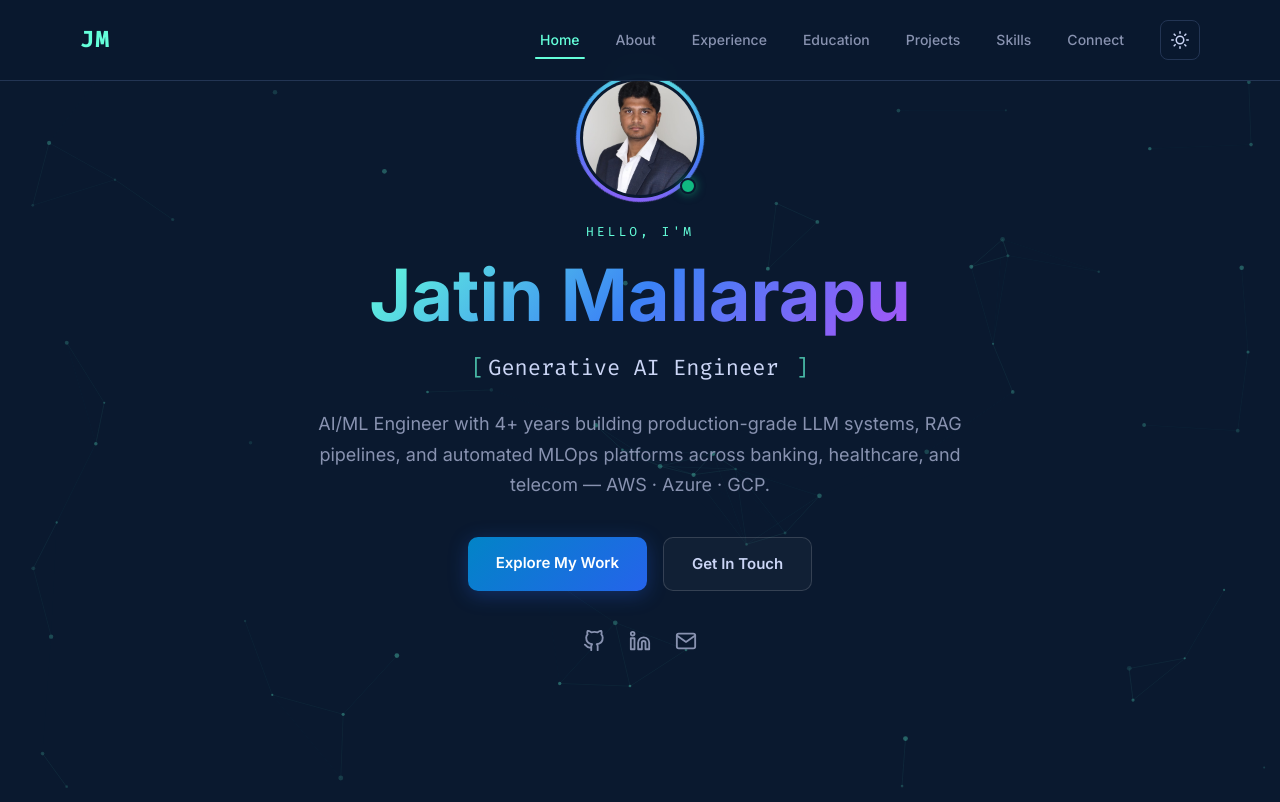
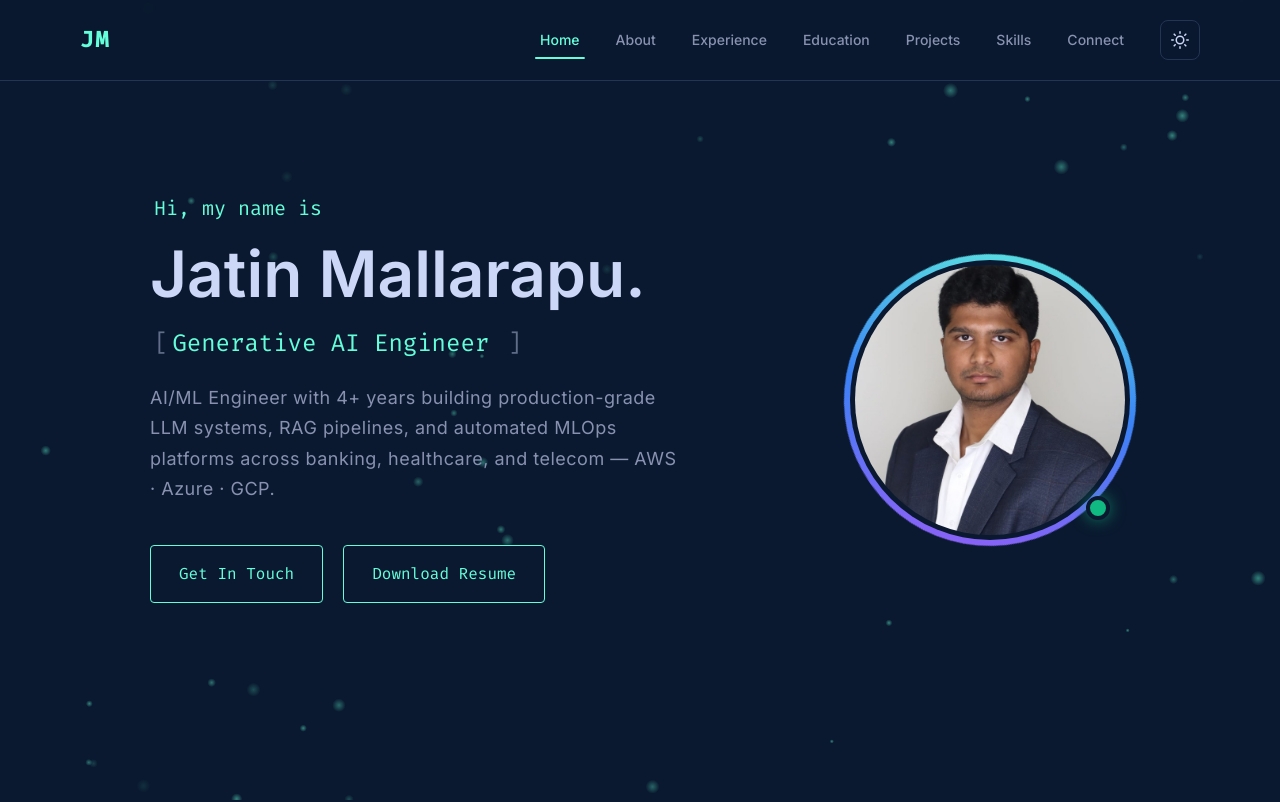
Before and after one commit to jatinmallarapu/portfolio, a React (Vite) app: page / in a window 1280 px wide. Shown: the top 802 px of the page. Built offline with nearby package versions, Linux system fonts and the light colour scheme.

Commit message:
Update layout to 2-column with circular avatar on the right, new particle background, typing roles, and updated description

```diff
--- a/src/components/Hero.scss
+++ b/src/components/Hero.scss
@@ -1,31 +1,98 @@
 .hero-section {
   display: flex;
+  flex-direction: column;
   justify-content: center;
-  align-items: center;
-  min-height: 90vh;
-  padding: 60px 0 40px;
+  align-items: flex-start;
+  min-height: 100vh;
+  padding: 0;
   position: relative;
   z-index: 1;
 
-  .hero-content.centered {
+  .hero-content {
+    display: grid;
+    grid-template-columns: 1.3fr 1fr;
+    align-items: center;
+    gap: 40px;
+    width: 100%;
+  }
+
+  .hero-text {
+    .greeting {
+      color: var(--accent);
+      font-family: var(--font-mono);
+      font-size: clamp(16px, 5vw, 20px);
+      font-weight: 400;
+      margin: 0 0 20px 4px;
+    }
+
+    .name {
+      margin: 0;
+      font-size: clamp(36px, 6vw, 64px);
+      font-weight: 600;
+      color: var(--text-primary);
+    }
+
+    .role-box {
+      font-family: var(--font-mono);
+      font-size: clamp(18px, 3.5vw, 24px);
+      color: var(--accent);
+      margin: 15px 0 20px 4px;
+      display: flex;
+      align-items: center;
+
+      .role-bracket {
+        color: var(--text-secondary);
+        opacity: 0.7;
+      }
+
+      .role-text {
+        color: var(--accent);
+        margin: 0 4px;
+      }
+
+      .role-cursor {
+        color: var(--accent);
+        animation: blink 1s step-end infinite;
+        font-weight: bold;
+      }
+    }
+
+    .description {
+      margin: 20px 0 0;
+      max-width: 600px;
+      color: var(--text-secondary);
+      font-size: clamp(16px, 2.5vw, 18px);
+      font-weight: 400;
+      line-height: 1.7;
+      letter-spacing: 0.5px;
+    }
+
+    .hero-buttons {
+      display: flex;
+      gap: 20px;
+      margin-top: 40px;
+      flex-wrap: wrap;
+
+      .hero-btn {
+        font-size: 16px;
+      }
+    }
+  }
+
+  .hero-visual {
+    position: relative;
     display: flex;
-    flex-direction: column;
+    justify-content: flex-end;
     align-items: center;
-    text-align: center;
-    max-width: 800px;
-    margin: 0 auto;
-    width: 100%;
 
-    /* Avatar with Gradient Spinning Ring */
     .hero-avatar-wrapper {
       position: relative;
-      width: 120px;
-      height: 120px;
-      margin-bottom: 24px;
+      width: 280px;
+      height: 280px;
 
       .gradient-ring {
         position: absolute;
-        inset: -4px;
+        inset: -6px;
         border-radius: 50%;
         background: linear-gradient(135deg, #64ffda, #3b82f6, #a855f7);
         animation: spinRing 6s linear infinite;
@@ -39,7 +106,7 @@
         border-radius: 50%;
         overflow: hidden;
         background-color: var(--bg-primary);
-        padding: 3px;
+        padding: 5px;
         z-index: 1;
 
         .avatar-img {
@@ -52,142 +119,53 @@
 
       .status-badge {
         position: absolute;
-        bottom: 4px;
-        right: 4px;
-        width: 16px;
-        height: 16px;
+        bottom: 20px;
+        right: 20px;
+        width: 24px;
+        height: 24px;
         border-radius: 50%;
         background-color: #10b981;
-        border: 2px solid var(--bg-primary);
-        box-shadow: 0 0 10px rgba(16, 185, 129, 0.6);
+        border: 4px solid var(--bg-primary);
+        box-shadow: 0 0 15px rgba(16, 185, 129, 0.6);
         z-index: 2;
       }
     }
+  }
 
-    /* Greeting Text */
-    .greeting-text {
-      font-family: var(--font-mono);
-      font-size: 13px;
-      text-transform: uppercase;
-      letter-spacing: 3px;
-      color: var(--accent);
-      margin-bottom: 12px;
+  @media (max-width: 992px) {
+    .hero-content {
+      grid-template-columns: 1.1fr 1fr;
+      gap: 30px;
+    }
+    .hero-visual {
+      .hero-avatar-wrapper {
+        width: 220px;
+        height: 220px;
+      }
+    }
+  }
+
+  @media (max-width: 768px) {
+    .hero-content {
+      grid-template-columns: 1fr;
+      gap: 50px;
     }
 
-    /* Hero Name */
-    .hero-name {
-      font-size: clamp(40px, 7vw, 72px);
-      font-weight: 700;
-      line-height: 1.1;
-      margin-bottom: 16px;
-    }
-
-    /* Typing Role Box */
-    .role-box {
-      font-family: var(--font-mono);
-      font-size: clamp(16px, 3.5vw, 22px);
-      color: var(--text-primary);
-      margin-bottom: 24px;
-      display: flex;
-      align-items: center;
+    .hero-visual {
+      order: -1;
       justify-content: center;
 
-      .role-bracket {
-        color: var(--accent);
-        opacity: 0.7;
-      }
-
-      .role-text {
-        color: var(--text-primary);
-        margin: 0 4px;
-      }
-
-      .role-cursor {
-        color: var(--accent);
-        animation: blink 1s step-end infinite;
-        font-weight: bold;
-      }
-    }
-
-    /* Summary Description */
-    .hero-summary {
-      color: var(--text-secondary);
-      font-size: clamp(15px, 2.5vw, 18px);
-      line-height: 1.7;
-      max-width: 680px;
-      margin-bottom: 36px;
-    }
-
-    /* Action Buttons */
-    .hero-actions {
-      display: flex;
-      gap: 16px;
-      flex-wrap: wrap;
-      justify-content: center;
-      margin-bottom: 36px;
-
-      .btn-primary {
-        padding: 14px 28px;
-        background: linear-gradient(135deg, #0284c7 0%, #2563eb 100%);
-        color: #ffffff;
-        font-weight: 600;
-        font-size: 15px;
-        border-radius: 10px;
-        transition: all 0.3s ease;
-        box-shadow: 0 4px 20px rgba(37, 99, 235, 0.3);
-
-        &:hover {
-          transform: translateY(-2px);
-          box-shadow: 0 6px 25px rgba(37, 99, 235, 0.5);
-        }
-      }
-
-      .btn-secondary {
-        padding: 14px 28px;
-        border: 1px solid rgba(255, 255, 255, 0.15);
-        color: var(--text-primary);
-        font-weight: 600;
-        font-size: 15px;
-        border-radius: 10px;
-        transition: all 0.3s ease;
-        background-color: rgba(255, 255, 255, 0.03);
-
-        &:hover {
-          border-color: var(--accent);
-          color: var(--accent);
-          transform: translateY(-2px);
-          background-color: var(--accent-tint);
-        }
-      }
-    }
-
-    /* Social Icons Row */
-    .hero-socials {
-      display: flex;
-      gap: 24px;
-      align-items: center;
-
-      a {
-        color: var(--text-secondary);
-        font-size: 22px;
-        transition: all 0.2s ease;
-
-        &:hover {
-          color: var(--accent);
-          transform: translateY(-3px) scale(1.1);
-        }
+      .hero-avatar-wrapper {
+        width: 200px;
+        height: 200px;
       }
     }
   }
 }
 
 @keyframes spinRing {
-  0% {
-    transform: rotate(0deg);
-  }
-  100% {
-    transform: rotate(360deg);
-  }
+  0% { transform: rotate(0deg); }
+  100% { transform: rotate(360deg); }
 }
 
 @keyframes blink {
--- a/src/components/Hero.tsx
+++ b/src/components/Hero.tsx
@@ -1,6 +1,5 @@
 import React, { useState, useEffect } from 'react';
 import { motion } from 'framer-motion';
-import { FiGithub, FiLinkedin, FiMail } from 'react-icons/fi';
 import { resumeData } from '../data/resume';
 import heroProfile from '../assets/hero_profile.jpg';
 import './Hero.scss';
@@ -41,47 +40,30 @@ const Hero: React.FC = () => {
 
   return (
     <section id="home" className="hero-section">
-      <div className="hero-content centered">
-        {/* Profile Image with Animated Gradient Ring */}
+      <div className="hero-content">
+        {/* Left Side: Info */}
+        <div className="hero-text">
           <motion.div
-          className="hero-avatar-wrapper"
-          initial={{ opacity: 0, scale: 0.8 }}
-          animate={{ opacity: 1, scale: 1 }}
-          transition={{ duration: 0.6 }}
+            initial={{ opacity: 0, y: 20 }}
+            animate={{ opacity: 1, y: 0 }}
+            transition={{ duration: 0.5, delay: 0.1 }}
           >
-          <div className="gradient-ring"></div>
-          <div className="avatar-inner">
-            <img src={heroProfile} alt={resumeData.name} className="avatar-img" />
-          </div>
-          <div className="status-badge" title="Open to Opportunities"></div>
+            <h1 className="greeting">Hi, my name is</h1>
           </motion.div>
-
-        {/* Greeting */}
-        <motion.p
-          className="greeting-text"
-          initial={{ opacity: 0, y: 15 }}
+          <motion.div
+            initial={{ opacity: 0, y: 20 }}
             animate={{ opacity: 1, y: 0 }}
             transition={{ duration: 0.5, delay: 0.2 }}
           >
-          Hello, I'm
-        </motion.p>
-
-        {/* Name */}
-        <motion.h1
-          className="hero-name"
-          initial={{ opacity: 0, y: 20 }}
-          animate={{ opacity: 1, y: 0 }}
-          transition={{ duration: 0.5, delay: 0.3 }}
-        >
-          <span className="gradient-text">{resumeData.name}</span>
-        </motion.h1>
+            <h2 className="name">{resumeData.name}.</h2>
+          </motion.div>
 
           {/* Typing Role Box */}
           <motion.div
             className="role-box"
-          initial={{ opacity: 0, y: 15 }}
+            initial={{ opacity: 0, y: 20 }}
             animate={{ opacity: 1, y: 0 }}
-          transition={{ duration: 0.5, delay: 0.4 }}
+            transition={{ duration: 0.5, delay: 0.3 }}
           >
             <span className="role-bracket">[ </span>
             <span className="role-text">{currentText}</span>
@@ -89,47 +71,45 @@ const Hero: React.FC = () => {
             <span className="role-bracket"> ]</span>
           </motion.div>
 
-        {/* Description Summary */}
-        <motion.p
-          className="hero-summary"
-          initial={{ opacity: 0, y: 15 }}
+          <motion.div
+            initial={{ opacity: 0, y: 20 }}
+            animate={{ opacity: 1, y: 0 }}
+            transition={{ duration: 0.5, delay: 0.4 }}
+          >
+            <p className="description">
+              AI/ML Engineer with 4+ years building production-grade LLM systems, RAG pipelines, and automated MLOps platforms across banking, healthcare, and telecom — AWS · Azure · GCP.
+            </p>
+          </motion.div>
+
+          <motion.div
+            initial={{ opacity: 0, y: 20 }}
             animate={{ opacity: 1, y: 0 }}
             transition={{ duration: 0.5, delay: 0.5 }}
+            className="hero-buttons"
           >
-          AI/ML Engineer with 4+ years building production-grade LLM systems, RAG pipelines, and automated MLOps platforms across banking, healthcare, and telecom — AWS · Azure · GCP.
-        </motion.p>
-
-        {/* Action Buttons */}
-        <motion.div
-          className="hero-actions"
-          initial={{ opacity: 0, y: 15 }}
-          animate={{ opacity: 1, y: 0 }}
-          transition={{ duration: 0.5, delay: 0.6 }}
-        >
-          <a href="#projects" className="btn-primary">
-            Explore My Work
-          </a>
-          <a href="#connect" className="btn-secondary">
+            <a href="#connect" className="btn hero-btn">
               Get In Touch
             </a>
+            <a href={`${import.meta.env.BASE_URL}JatinMallarapu_Resume.pdf`} target="_blank" rel="noreferrer" className="btn hero-btn">
+              Download Resume
+            </a>
           </motion.div>
+        </div>
 
-        {/* Social Icons */}
+        {/* Right Side: Photo with Spinning Ring and Status Badge */}
         <motion.div
-          className="hero-socials"
-          initial={{ opacity: 0 }}
-          animate={{ opacity: 1 }}
-          transition={{ duration: 0.5, delay: 0.7 }}
+          className="hero-visual"
+          initial={{ opacity: 0, scale: 0.8 }}
+          animate={{ opacity: 1, scale: 1 }}
+          transition={{ duration: 0.8, delay: 0.4 }}
         >
-          <a href={resumeData.github} target="_blank" rel="noreferrer" aria-label="GitHub">
-            <FiGithub />
-          </a>
-          <a href={resumeData.linkedin} target="_blank" rel="noreferrer" aria-label="LinkedIn">
-            <FiLinkedin />
-          </a>
-          <a href={`mailto:${resumeData.email}`} aria-label="Email">
-            <FiMail />
-          </a>
+          <div className="hero-avatar-wrapper">
+            <div className="gradient-ring"></div>
+            <div className="avatar-inner">
+              <img src={heroProfile} alt={resumeData.name} className="avatar-img" />
+            </div>
+            <div className="status-badge" title="Open to Opportunities"></div>
+          </div>
         </motion.div>
       </div>
     </section>
--- a/src/components/ParticleBackground.tsx
+++ b/src/components/ParticleBackground.tsx
@@ -1,13 +1,14 @@
 import React, { useEffect, useRef } from 'react';
 import './ParticleBackground.scss';
 
-interface Particle {
+interface Star {
   x: number;
   y: number;
-  vx: number;
-  vy: number;
-  radius: number;
-  alpha: number;
+  size: number;
+  speedX: number;
+  speedY: number;
+  opacity: number;
+  direction: number;
 }
 
 const ParticleBackground: React.FC = () => {
@@ -32,57 +33,56 @@ const ParticleBackground: React.FC = () => {
 
     window.addEventListener('resize', handleResize);
 
-    // Create particles
-    const particleCount = Math.min(Math.floor((width * height) / 15000), 65);
-    const particles: Particle[] = [];
+    // Create soft drifting stars/orbs
+    const starCount = Math.min(Math.floor((width * height) / 18000), 50);
+    const stars: Star[] = [];
 
-    for (let i = 0; i < particleCount; i++) {
-      particles.push({
+    for (let i = 0; i < starCount; i++) {
+      stars.push({
         x: Math.random() * width,
         y: Math.random() * height,
-        vx: (Math.random() - 0.5) * 0.4,
-        vy: (Math.random() - 0.5) * 0.4,
-        radius: Math.random() * 1.5 + 1,
-        alpha: Math.random() * 0.5 + 0.2,
+        size: Math.random() * 3 + 1, // larger soft orbs
+        speedX: (Math.random() - 0.5) * 0.15, // very slow drift
+        speedY: (Math.random() - 0.5) * 0.15,
+        opacity: Math.random() * 0.4 + 0.1,
+        direction: Math.random() > 0.5 ? 1 : -1,
       });
     }
 
     const render = () => {
       ctx.clearRect(0, 0, width, height);
 
-      // Update and draw particles
-      for (let i = 0; i < particles.length; i++) {
-        const p = particles[i];
-        p.x += p.vx;
-        p.y += p.vy;
+      // Draw soft drifting orbs
+      for (let i = 0; i < stars.length; i++) {
+        const s = stars[i];
 
-        if (p.x < 0) p.x = width;
-        if (p.x > width) p.x = 0;
-        if (p.y < 0) p.y = height;
-        if (p.y > height) p.y = 0;
+        // Update position
+        s.x += s.speedX;
+        s.y += s.speedY;
+
+        // Pulsate opacity slightly
+        s.opacity += 0.003 * s.direction;
+        if (s.opacity > 0.6) {
+          s.direction = -1;
+        } else if (s.opacity < 0.1) {
+          s.direction = 1;
+        }
+
+        // Wrap around edges
+        if (s.x < 0) s.x = width;
+        if (s.x > width) s.x = 0;
+        if (s.y < 0) s.y = height;
+        if (s.y > height) s.y = 0;
+
+        // Draw orb with gradient shadow
+        const gradient = ctx.createRadialGradient(s.x, s.y, 0, s.x, s.y, s.size * 2);
+        gradient.addColorStop(0, `rgba(100, 255, 218, ${s.opacity})`);
+        gradient.addColorStop(1, `rgba(100, 255, 218, 0)`);
 
         ctx.beginPath();
-        ctx.arc(p.x, p.y, p.radius, 0, Math.PI * 2);
-        ctx.fillStyle = `rgba(100, 255, 218, ${p.alpha * 0.6})`;
+        ctx.arc(s.x, s.y, s.size * 2, 0, Math.PI * 2);
+        ctx.fillStyle = gradient;
         ctx.fill();
-
-        // Connect nearby particles
-        for (let j = i + 1; j < particles.length; j++) {
-          const p2 = particles[j];
-          const dx = p.x - p2.x;
-          const dy = p.y - p2.y;
-          const dist = Math.sqrt(dx * dx + dy * dy);
-
-          if (dist < 130) {
-            ctx.beginPath();
-            ctx.moveTo(p.x, p.y);
-            ctx.lineTo(p2.x, p2.y);
-            const lineAlpha = (1 - dist / 130) * 0.15;
-            ctx.strokeStyle = `rgba(100, 255, 218, ${lineAlpha})`;
-            ctx.lineWidth = 0.8;
-            ctx.stroke();
-          }
-        }
       }
 
       animationFrameId = requestAnimationFrame(render);
```
Lines whose indentation alone changed are shown as unchanged.
